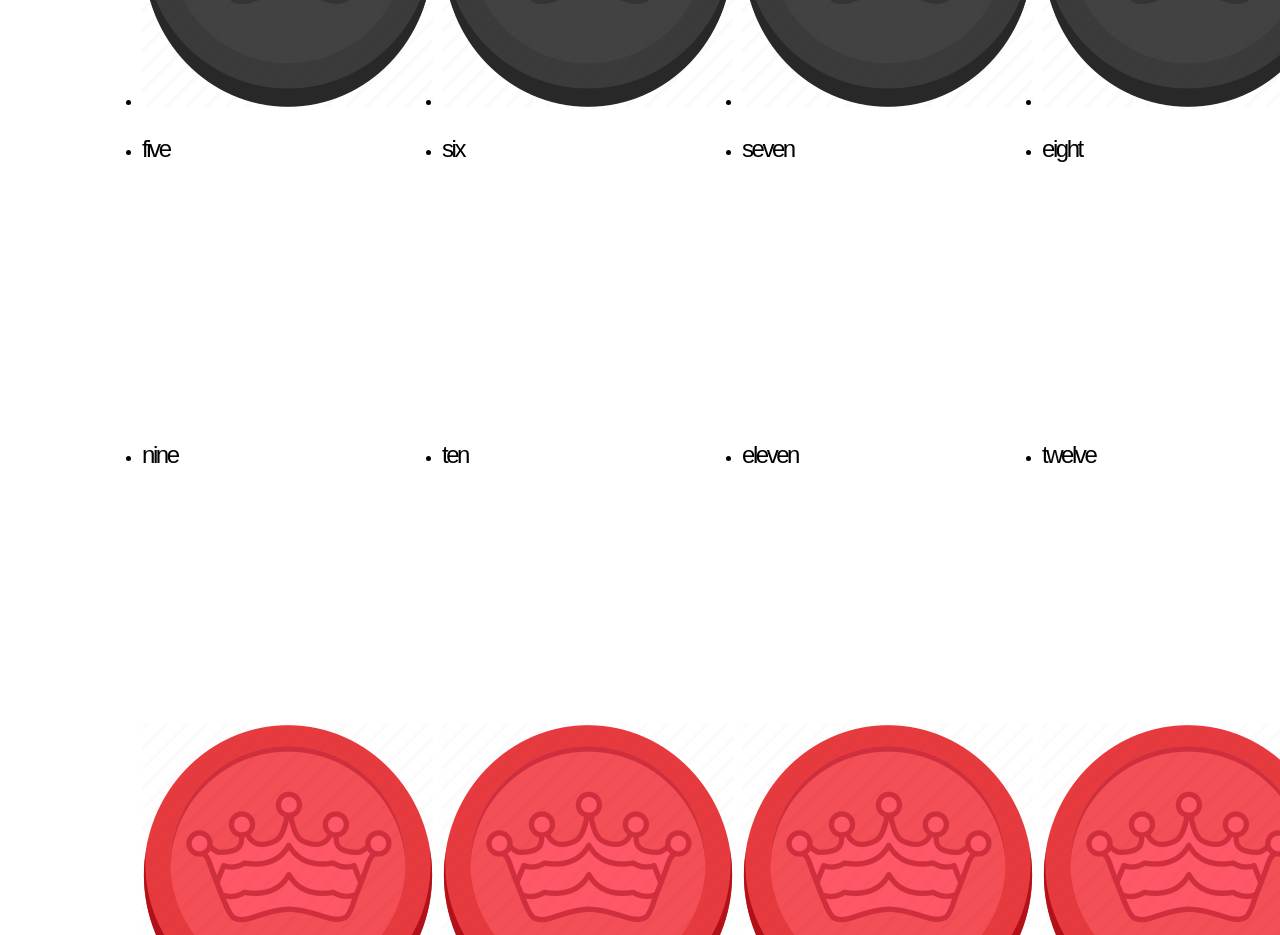
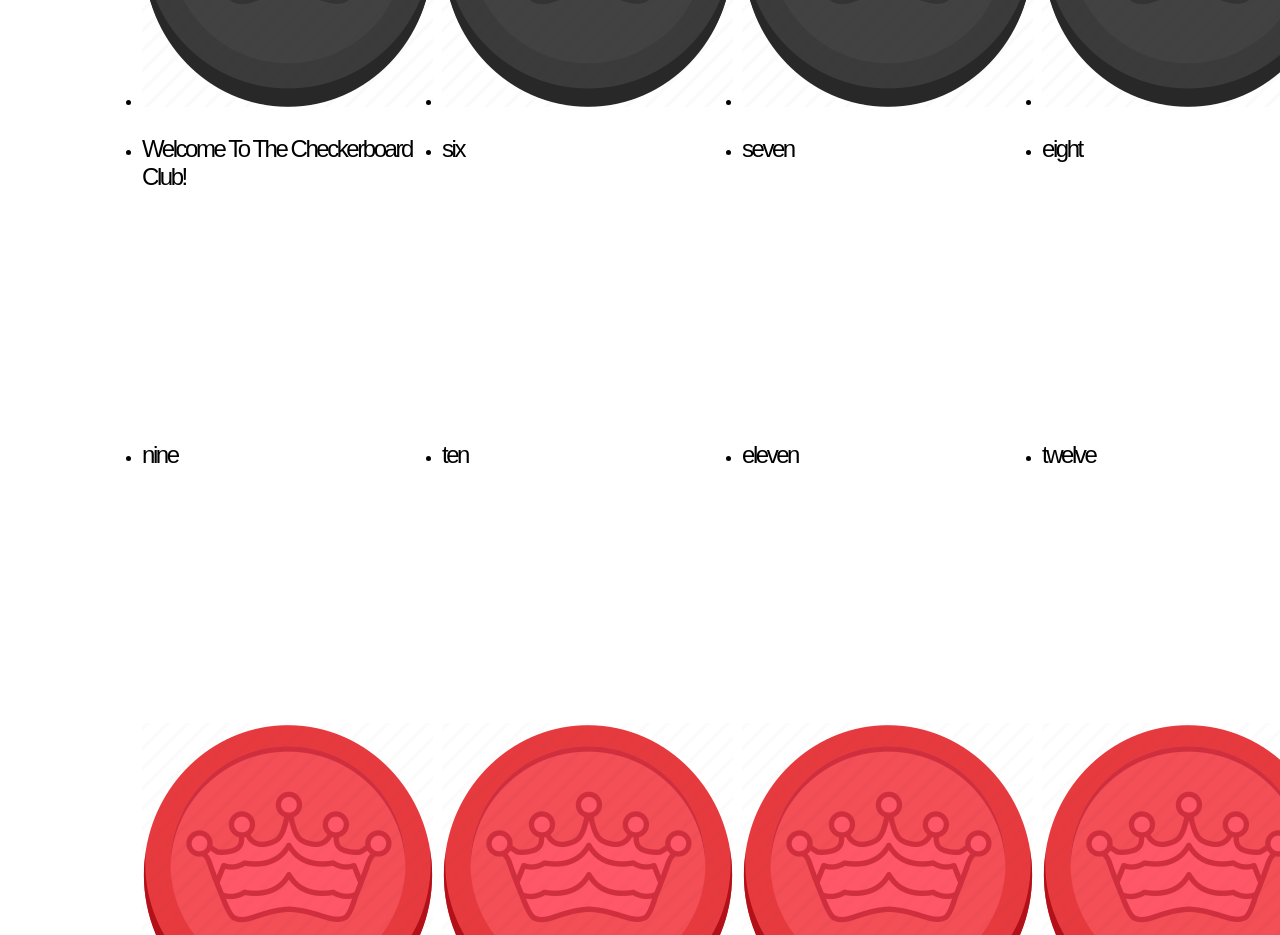
Before and after one commit to ENG317/studiesof, a plain HTML site: page density/index.html in a window 1280 px wide. Shown: the part 1216-2151 px from the top of the page. Drawn offline with Linux system fonts and the light colour scheme; a web font is replaced by a local one.

Commit message:
Update index.html

```diff
--- a/density/index.html
+++ b/density/index.html
@@ -23,7 +23,7 @@
         <img src="images/black-checker-piece.png" alt="black checker piece">
       </li>
       <li class="five">
-        <p>five</p>
+        <p>Welcome To The Checkerboard Club!</p>
       </li>
       <li class="six">
         <p>six</p>
```
